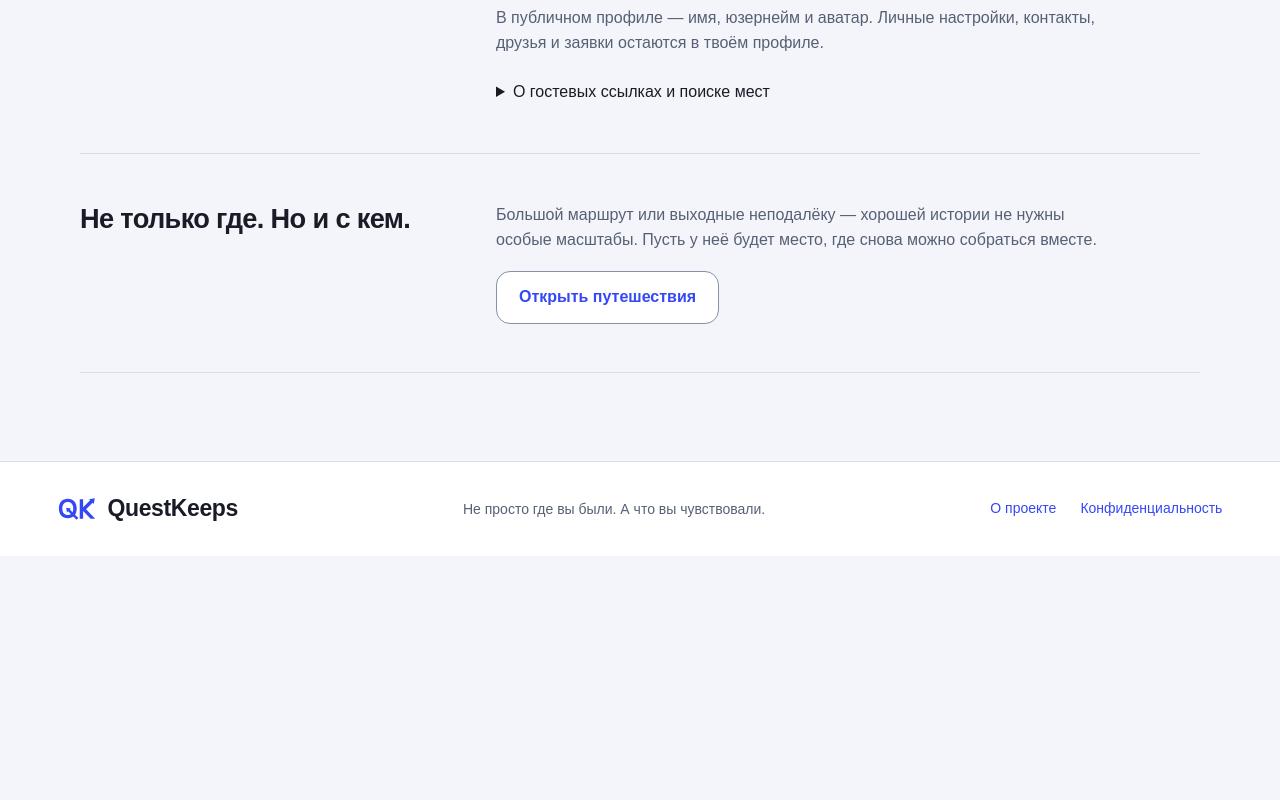
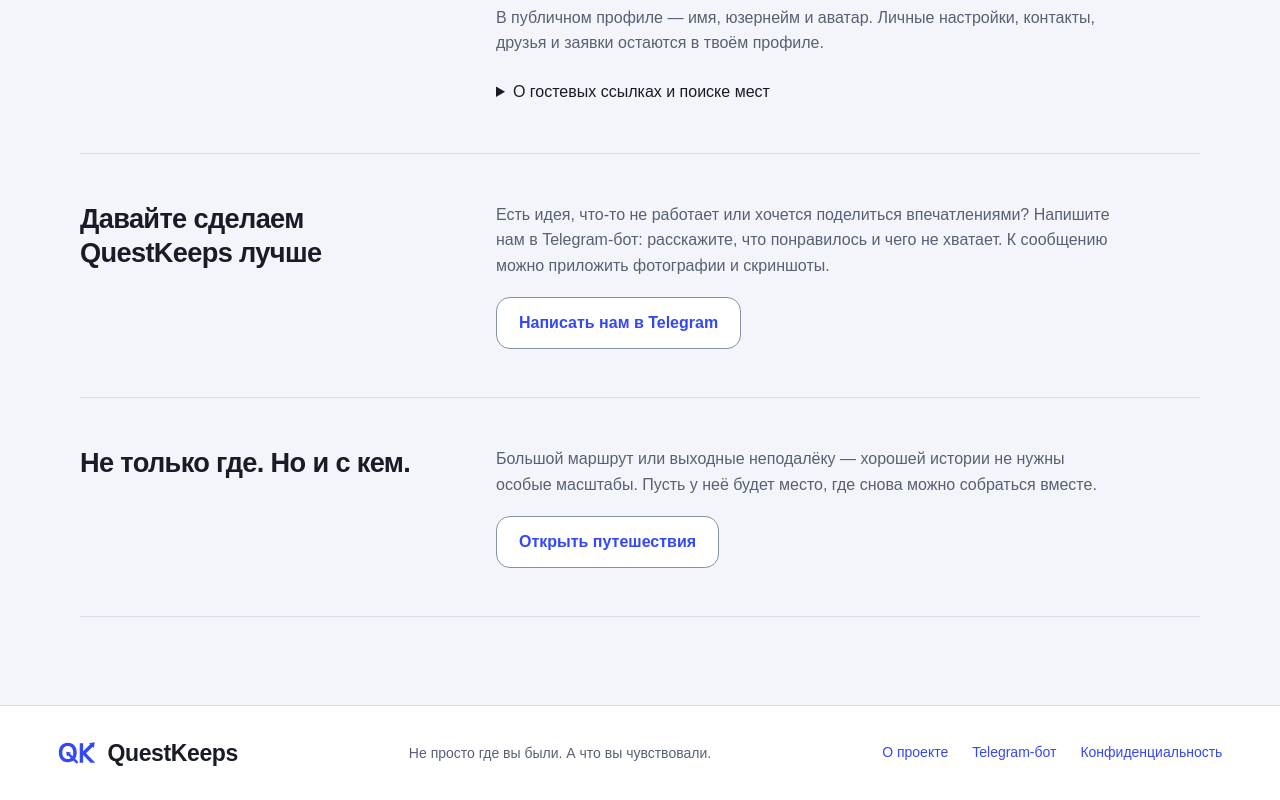
Before and after one commit to tallsagePl/questkeeps, a Next.js app: page /about in a window 1280 px wide. Shown: the part 2468-3268 px from the top of the page. Before the commit the page ends 3024 px from the top, so only its background shows below. Built offline with nearby package versions, Linux system fonts and the light colour scheme; no server answers; the database is empty.

Commit message:
feat: add Telegram feedback links to footer and about page

```diff
--- a/app/theme.css
+++ b/app/theme.css
@@ -3358,6 +3358,7 @@ a:any-link:focus-visible,
   color: var(--accent);
   font-weight: 600;
 }
+.about-contact .secondary,
 .about-ending .secondary {
   justify-self: start;
 }
--- a/components/about.tsx
+++ b/components/about.tsx
@@ -60,6 +60,20 @@ export default function About() {
               </details>
             </div>
           </section>
+          <section className="about-contact">
+            <h2>{t('about.contactHeading')}</h2>
+            <div>
+              <p>{t('about.contactDescription')}</p>
+              <a
+                className="secondary"
+                href="https://t.me/questkeepsbot"
+                target="_blank"
+                rel="noopener noreferrer"
+              >
+                {t('about.contactAction')}
+              </a>
+            </div>
+          </section>
           <section className="about-ending">
             <h2>{t('about.thePlacesAndThePeople')}</h2>
             <div>
--- a/components/site-footer.tsx
+++ b/components/site-footer.tsx
@@ -11,6 +11,13 @@ export default function SiteFooter() {
       <p>{t('common.moreThanWhereYouWentHowIt')}</p>
       <nav className="footer-links" aria-label={t('navigation.footer')}>
         <a href="/about">{t('navigation.about')}</a>
+        <a
+          href="https://t.me/questkeepsbot"
+          target="_blank"
+          rel="noopener noreferrer"
+        >
+          {t('navigation.telegram')}
+        </a>
         <a href="/privacy">{t('navigation.privacy')}</a>
       </nav>
     </footer>
--- a/package.json
+++ b/package.json
@@ -1,6 +1,6 @@
 {
   "name": "questkeeps",
-  "version": "1.17.0",
+  "version": "1.17.1",
   "description": "",
   "main": "index.js",
   "scripts": {
```
Also changed, not shown: lib/i18n/en.json, lib/i18n/ru.json, 3 other files (tests, documents, lock files or other folders).
